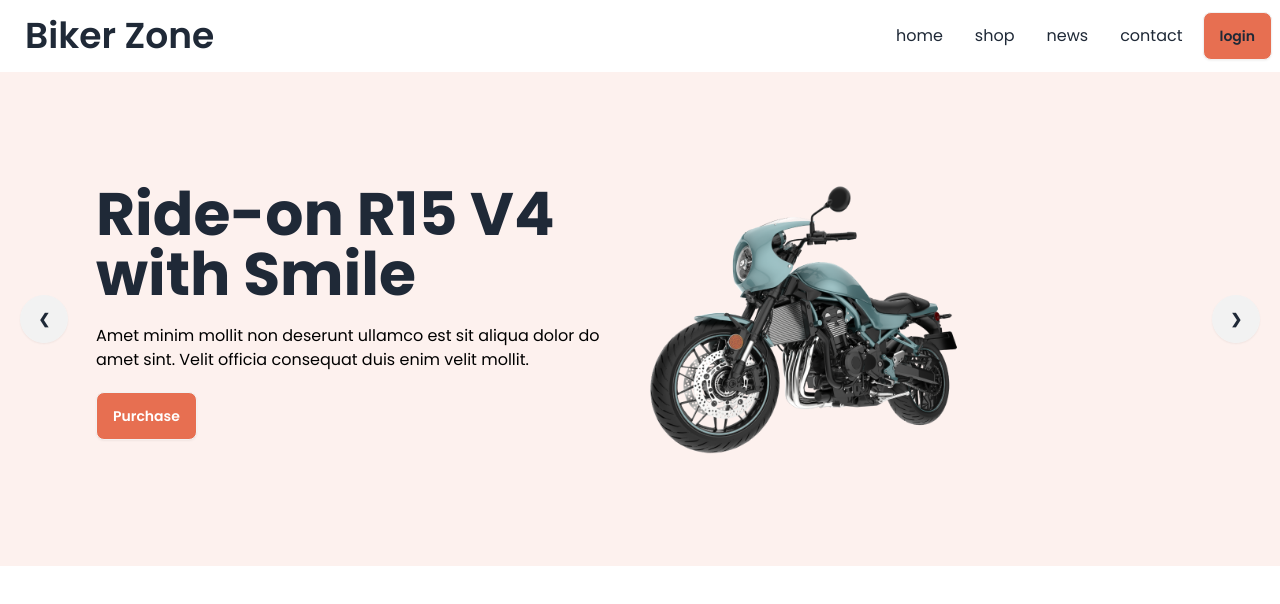
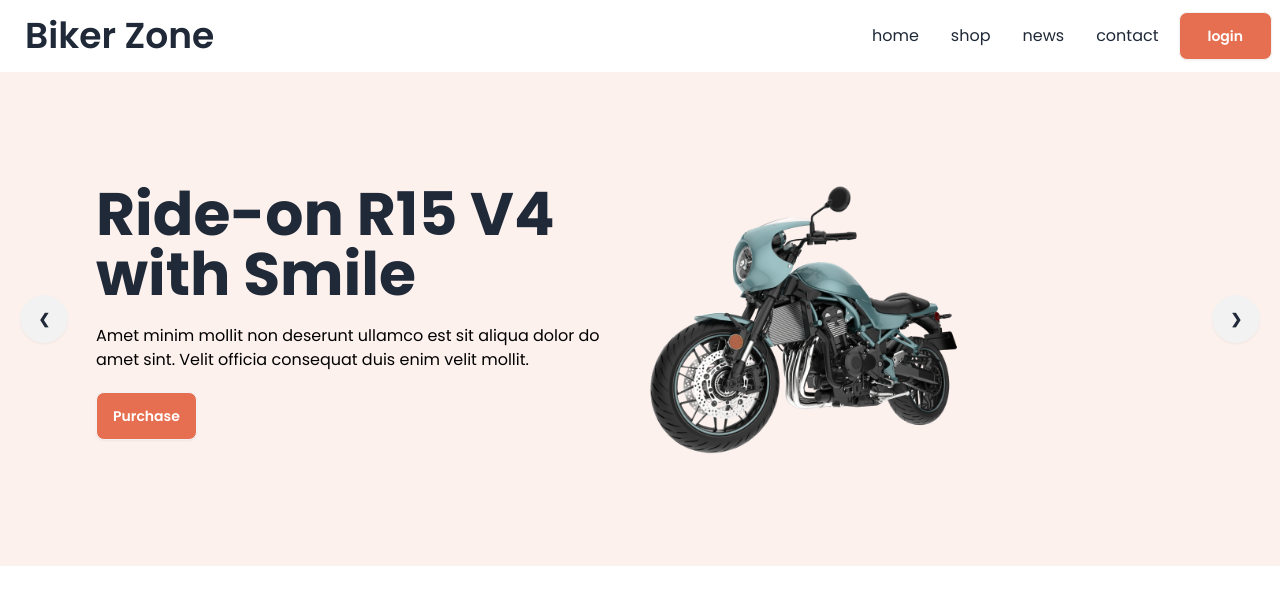
Before and after one commit to mdfoyezkhan/biker-zone, a plain HTML site: page index.html in a window 1280 px wide. Drawn offline with nearby package versions, Linux system fonts and the light colour scheme.

Commit message:
navbar login button some code added this commit

```diff
--- a/index.html
+++ b/index.html
@@ -73,7 +73,7 @@
                   </ul>
                 </div>
                 <div class="">
-                    <a class="btn bg-bike-primary">login</a>
+                    <a class="btn bg-bike-primary text-white px-7">login</a>
                 </div>
         </nav>
         <!-- -----------------carousel section start here----------------- -->
```
